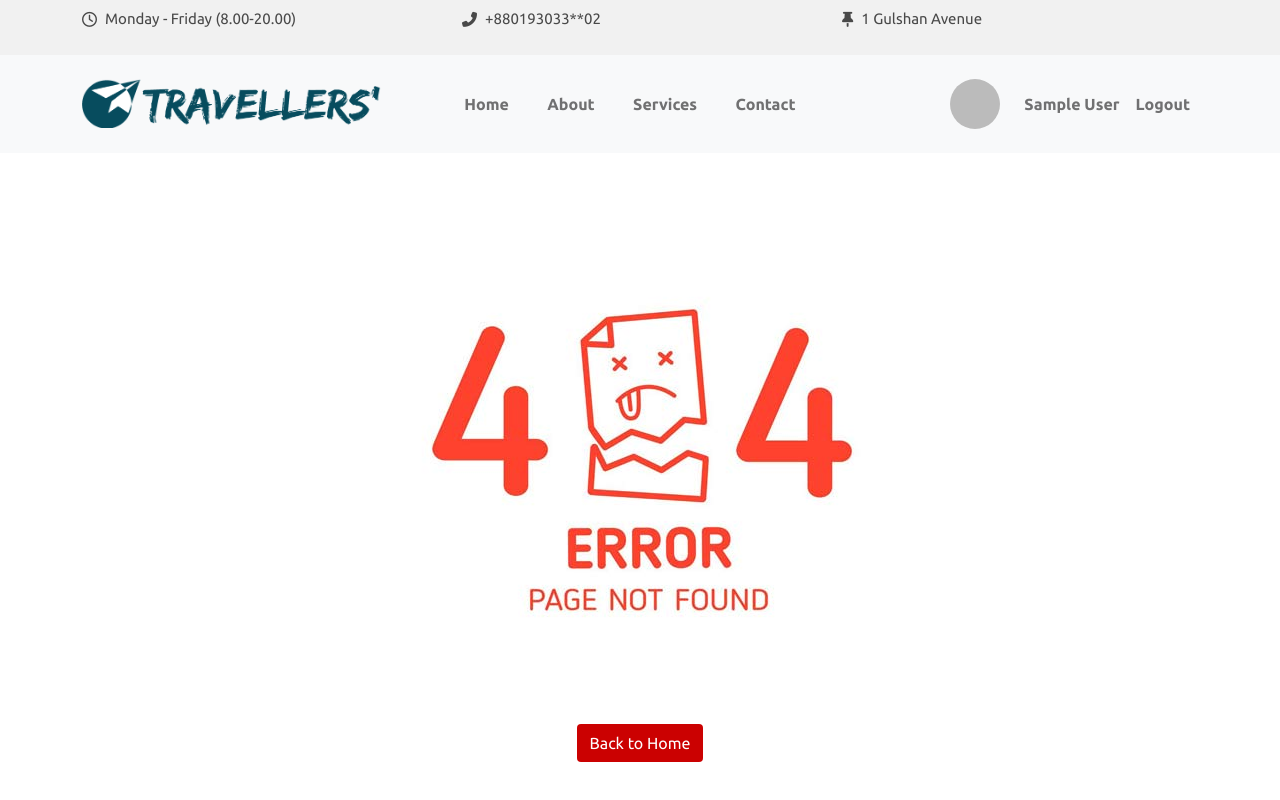
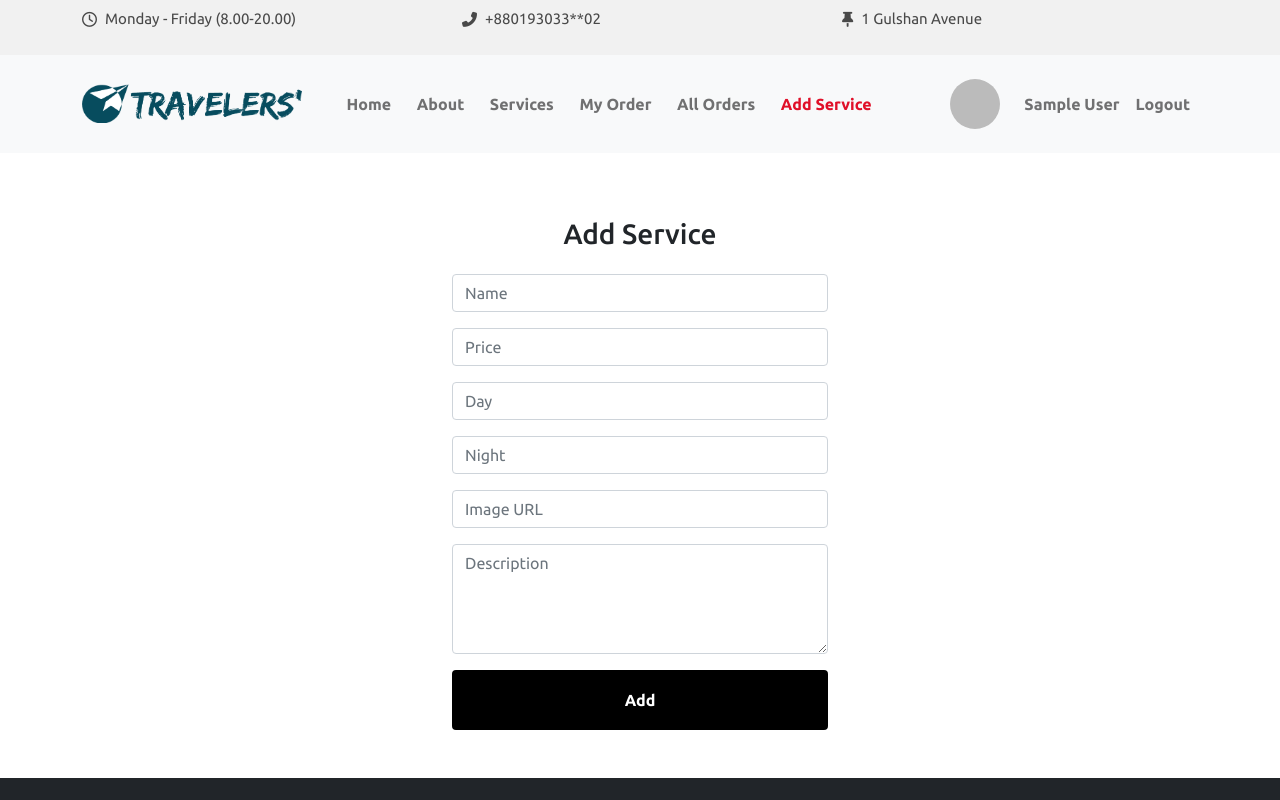
Before and after one commit to asrafulislamgh/travelers--tourism-website-client-11, a React (Create React App) app: page /addservice in a window 1280 px wide. Shown: the top 800 px of the page. Built offline with nearby package versions, Linux system fonts and the light colour scheme; no server answers; sample sign-in values are in the browser's storage.

Commit message:
post is updated

```diff
--- a/src/App.js
+++ b/src/App.js
@@ -11,6 +11,7 @@ import Services from "./Pages/Services/Services";
 import AboutUs from "./Pages/AboutUs/AboutUs";
 import PrivateRoute from "./Pages/PrivateRoute/PrivateRoute";
 import ServiceDetail from "./Pages/Service/ServiceDetail";
+import AddService from "./Pages/AddService/AddService";
 
 function App() {
   return (
@@ -37,6 +38,15 @@ function App() {
             <PrivateRoute path="/service/:id">
               <ServiceDetail></ServiceDetail>
             </PrivateRoute>
+            <PrivateRoute path="/myorder">
+              <ServiceDetail></ServiceDetail>
+            </PrivateRoute>
+            <PrivateRoute path="/allorders">
+              <ServiceDetail></ServiceDetail>
+            </PrivateRoute>
+            <PrivateRoute path="/addservice">
+              <AddService></AddService>
+            </PrivateRoute>
             <Route path="*">
               <NotFoundPage></NotFoundPage>
             </Route>
--- /dev/null
+++ b/src/Pages/AddService/AddService.js
@@ -0,0 +1,114 @@
+import React, { useEffect } from "react";
+import { useForm } from "react-hook-form";
+
+import {
+  Col,
+  Container,
+  Form,
+  FormControl,
+  Row,
+  Button,
+} from "react-bootstrap";
+
+const AddService = () => {
+  const {
+    register,
+    handleSubmit,
+    formState: { errors },
+  } = useForm();
+  const onSubmit = (data) => {
+    console.log(data);
+    fetch("http://localhost:5000/services", {
+      method: "post",
+      headers: {
+        "content-type": "application/json",
+      },
+      body: JSON.stringify(data),
+    })
+      .then((res) => res.json())
+      .then((result) => console.log(result));
+  };
+
+  useEffect(() => {}, []);
+
+  return (
+    <div>
+      <Container className="justify-content-center my-5">
+        <Row className="d-flex justify-content-center text-center">
+          <Col style={{ maxWidth: "400px" }}>
+            <h3 className="py-3">Add Service</h3>
+            <Form onSubmit={handleSubmit(onSubmit)}>
+              <FormControl
+                {...register("name")}
+                className="input-field mb-3"
+                placeholder="Name"
+                aria-label="name"
+                aria-describedby="basic-addon2"
+              />
+              <FormControl
+                {...register("price")}
+                className="input-field mb-3"
+                placeholder="Price"
+                aria-label="price"
+                type="number"
+                aria-describedby="basic-addon2"
+              />
+              <FormControl
+                {...register("day")}
+                className="input-field mb-3"
+                placeholder="Day"
+                aria-label="day"
+                type="text"
+                aria-describedby="basic-addon2"
+              />
+              <FormControl
+                {...register("night")}
+                className="input-field mb-3"
+                placeholder="Night"
+                aria-label="night"
+                type="text"
+                aria-describedby="basic-addon2"
+              />
+              <FormControl
+                {...register("img")}
+                className="input-field mb-3"
+                placeholder="Image URL"
+                aria-label="img"
+                type="text"
+                aria-describedby="basic-addon2"
+              />
+
+              <Form.Group className="mb-3" controlId="formBasicCheckbox">
+                <Form.Text className="text-danger"></Form.Text>
+              </Form.Group>
+              <Form.Group
+                className="mb-3"
+                controlId="exampleForm.ControlTextarea1"
+              >
+                <Form.Control
+                  {...register("description")}
+                  as="textarea"
+                  rows={4}
+                  className="input-field mb-3"
+                  placeholder="Description"
+                />
+              </Form.Group>
+              {errors.exampleRequired && <span>This field is required</span>}
+              <div className="d-grid">
+                <Button
+                  variant="dark"
+                  type="submit"
+                  className="btn common-btn3 py-3"
+                >
+                  Add
+                </Button>
+              </div>
+            </Form>
+          </Col>
+        </Row>
+      </Container>
+    </div>
+  );
+};
+
+export default AddService;
--- a/src/Pages/Home/ServicesForHome.js
+++ b/src/Pages/Home/ServicesForHome.js
@@ -4,7 +4,7 @@ import Service from "../Service/Service";
 const ServicesForHome = () => {
   const [services, setServices] = useState([]);
   useEffect(() => {
-    fetch("http://mighty-dawn-62358.herokuapp.com/services")
+    fetch("https://mighty-dawn-62358.herokuapp.com/services")
       .then((res) => res.json())
       .then((data) => setServices(data));
   }, []);
--- a/src/Pages/PrivateRoute/PrivateRoute.js
+++ b/src/Pages/PrivateRoute/PrivateRoute.js
@@ -12,6 +12,7 @@ const PrivateRoute = ({ children, ...rest }) => {
       </div>
     );
   }
+  console.log(isLoading);
   return (
     <div>
       <Route
--- a/src/Pages/Service/Service.js
+++ b/src/Pages/Service/Service.js
@@ -6,8 +6,7 @@ import "./Service.css";
 import "./Services.css";
 
 const Service = ({ service }) => {
-  const { key, name, description, img, duration, discount, price, rating } =
-    service;
+  const { _id, name, description, img, day, night, price, rating } = service;
   return (
     <div>
       <CardGroup>
@@ -18,10 +17,10 @@ const Service = ({ service }) => {
             <Card.Text className="card-info">{description}</Card.Text>
             <Card.Text className="card-info">
               <Badge pill bg="warning" className="px-3 py-2 me-2" text="dark">
-                Day: {duration.day}
+                Day: {day}
               </Badge>
               <Badge pill bg="dark" className="px-3 py-2 me-2" text="light">
-                Night: {duration.night}
+                Night: {night}
               </Badge>
             </Card.Text>
             <Card.Title className="card-title">${price}</Card.Title>
@@ -36,7 +35,7 @@ const Service = ({ service }) => {
             </Card.Text>
           </Card.Body>
           <Card.Footer className="card-body">
-            <Link to={`/service/${key}`}>
+            <Link to={`/service/${_id}`}>
               <Button variant="dark" className="common-btn3">
                 Book Now
               </Button>
--- a/src/Pages/Service/ServiceDetail.js
+++ b/src/Pages/Service/ServiceDetail.js
@@ -16,13 +16,14 @@ const ServiceDetail = () => {
   const onSubmit = (data) => console.log(data);
 
   useEffect(() => {
-    fetch("http://mighty-dawn-62358.herokuapp.com/services")
+    fetch("https://mighty-dawn-62358.herokuapp.com/services")
       .then((res) => res.json())
       .then((result) => setServices(result));
   }, []);
 
   const selectedService = services.find(
-    (service) => service.key === parseInt(id)
+    (service) => service._id === id
+    // (service) => console.log(service._id, id)
   );
   const handleBook = (id) => {
     console.log(id);
@@ -42,13 +43,10 @@ const ServiceDetail = () => {
             <p>{selectedService?.description}</p>
             <Card.Text className="card-info">
               <Badge pill bg="warning" className="px-3 me-2" text="dark">
-                <h6 className="mb-0"> Day: {selectedService?.duration.day}</h6>
+                <h6 className="mb-0"> Day: {selectedService?.day}</h6>
               </Badge>
               <Badge pill bg="dark" className="px-3  me-2" text="light">
-                <h6 className="mb-0">
-                  {" "}
-                  Day: {selectedService?.duration.night}
-                </h6>
+                <h6 className="mb-0"> Day: {selectedService?.night}</h6>
               </Badge>
             </Card.Text>
             <h3>${selectedService?.price}</h3>
--- a/src/Pages/Services/Services.js
+++ b/src/Pages/Services/Services.js
@@ -5,7 +5,7 @@ import Service from "../Service/Service";
 const Services = () => {
   const [services, setServices] = useState([]);
   useEffect(() => {
-    fetch("http://mighty-dawn-62358.herokuapp.com/services")
+    fetch("https://mighty-dawn-62358.herokuapp.com/services")
       .then((res) => res.json())
       .then((data) => setServices(data));
   }, []);
--- a/src/Pages/Shared/Header/HeaderNav.css
+++ b/src/Pages/Shared/Header/HeaderNav.css
@@ -2,6 +2,6 @@ nav {
   font-weight: bold;
 }
 .nav-item {
-  padding-left: 1.2rem !important;
-  padding-right: 1.2rem !important;
+  padding-left: 0.8rem !important;
+  padding-right: 0.8rem !important;
 }
--- a/src/Pages/Shared/Header/HeaderNav.js
+++ b/src/Pages/Shared/Header/HeaderNav.js
@@ -23,14 +23,14 @@ const HeaderNav = () => {
         <Container className="py-2">
           <Navbar.Brand as={Link} to="/home">
             <img
-              style={{ maxHeight: "50px", width: "100%" }}
+              style={{ maxHeight: "40px", width: "100%" }}
               src={logo}
               alt="logo"
             ></img>
           </Navbar.Brand>
           <Navbar.Toggle aria-controls="responsive-navbar-nav" />
           <Navbar.Collapse id="responsive-navbar-nav">
-            <Nav className="me-auto header-nav ms-lg-5">
+            <Nav className="me-auto header-nav ms-lg-3">
               <Nav.Link
                 className="nav-item"
                 as={NavLink}
@@ -55,15 +55,45 @@ const HeaderNav = () => {
               >
                 Services
               </Nav.Link>
+              {user.email && (
+                <Nav.Link
+                  className="nav-item"
+                  as={NavLink}
+                  activeStyle={{ color: "#e00f28" }}
+                  to="/myorder"
+                >
+                  My Order
+                </Nav.Link>
+              )}
+              {user.email && (
+                <Nav.Link
+                  className="nav-item"
+                  as={NavLink}
+                  activeStyle={{ color: "#e00f28" }}
+                  to="/allorders"
+                >
+                  All Orders
+                </Nav.Link>
+              )}
+              {user.email && (
+                <Nav.Link
+                  className="nav-item"
+                  as={NavLink}
+                  activeStyle={{ color: "#e00f28" }}
+                  to="/addservice"
+                >
+                  Add Service
+                </Nav.Link>
+              )}
 
-              <Nav.Link
+              {/* <Nav.Link
                 className="nav-item"
                 as={NavLink}
                 activeStyle={{ color: "#e00f28" }}
                 to="/contact"
               >
                 Contact
-              </Nav.Link>
+              </Nav.Link> */}
             </Nav>
 
             {user.email && (
--- a/src/hooks/useFirebase.js
+++ b/src/hooks/useFirebase.js
@@ -11,7 +11,7 @@ import initializingAuthentication from "../firebase/firebase.init";
 initializingAuthentication();
 const useFirebase = () => {
   const [user, setUser] = useState({});
-  const [isLoading, setIsLoading] = useState(false);
+  const [isLoading, setIsLoading] = useState(true);
   const auth = getAuth();
   useEffect(() => {
     onAuthStateChanged(auth, (user) => {
@@ -21,6 +21,7 @@ const useFirebase = () => {
         setUser({});
         console.log("State changing is not working");
       }
+      setIsLoading(false);
     });
   }, [auth]);
   const handleGoogleSignin = () => {
```
Also changed, not shown: public/services.json (+12 -18 lines), src/img/logo.png.
